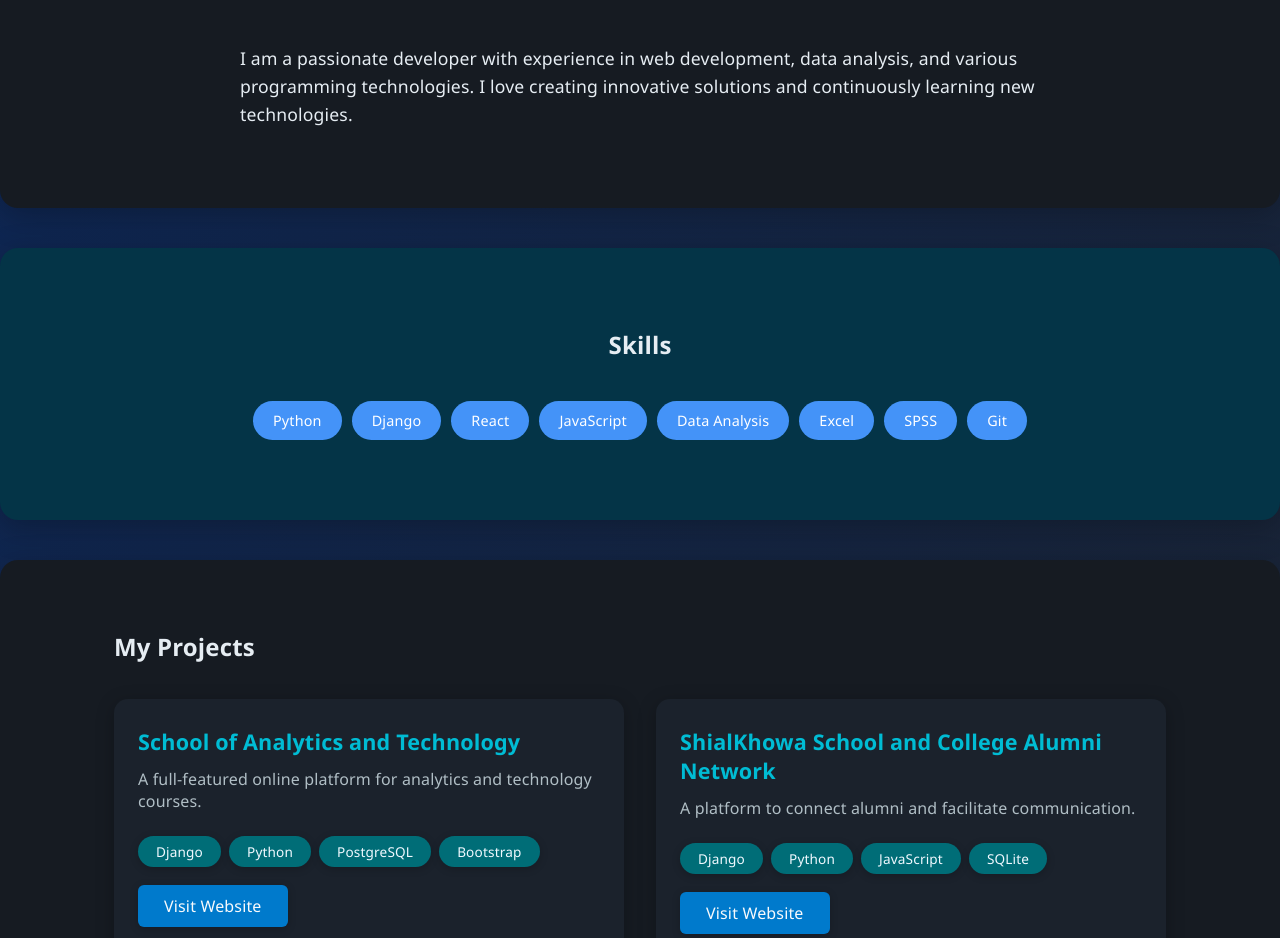
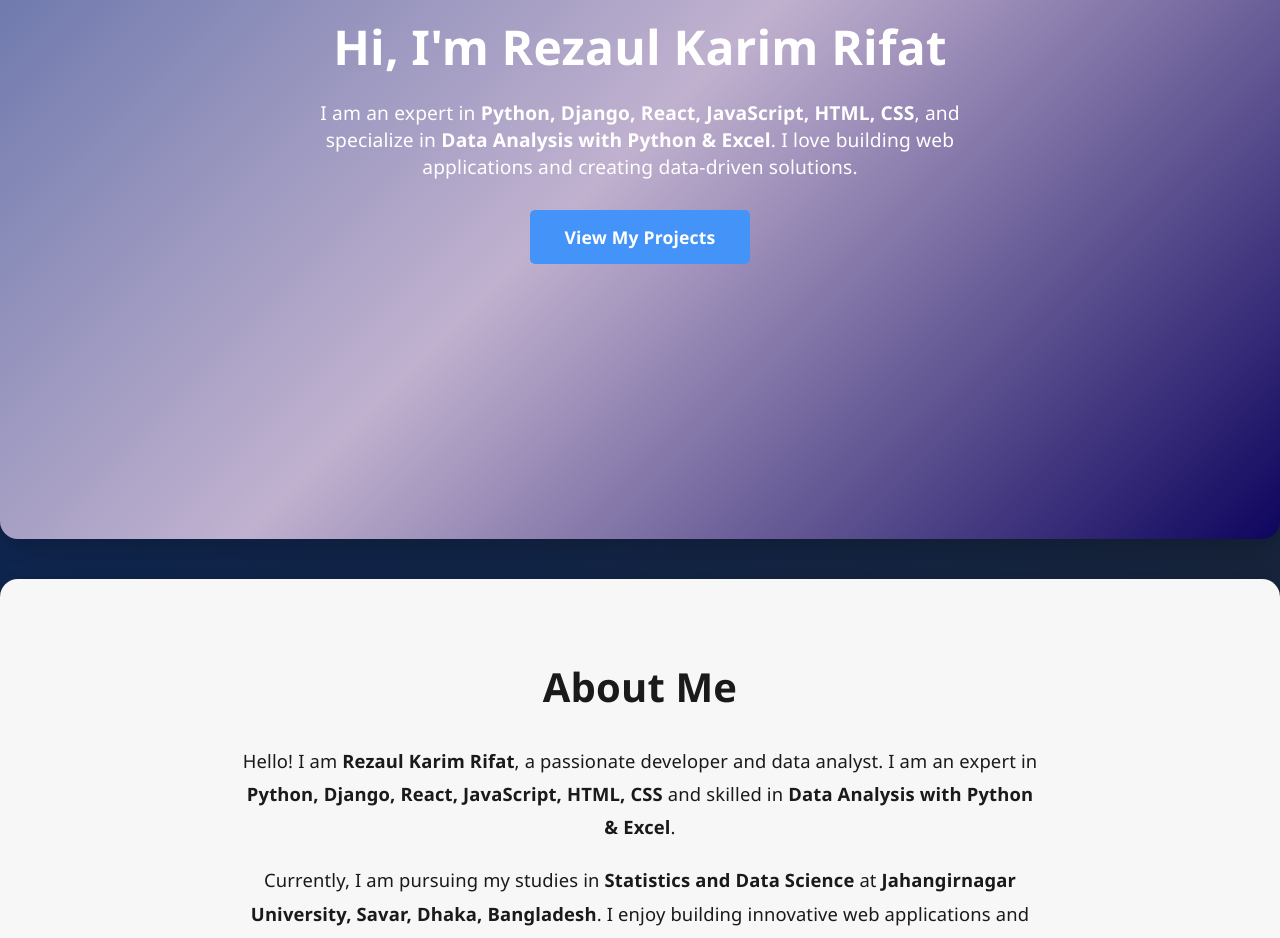
Before and after one commit to rezasdsju/portfolio, a React (Create React App) app: page / in a window 1280 px wide. Shown: the part 341-1279 px from the top of the page. Built offline with nearby package versions, Linux system fonts and the light colour scheme.

Commit message:
hero about

```diff
--- a/src/components/About.jsx
+++ b/src/components/About.jsx
@@ -2,13 +2,25 @@ import React from 'react';
 
 const About = () => {
   return (
-    <section id="about" style={{ padding: '80px 20px' }}>
-      <div style={{ maxWidth: '800px', margin: '0 auto' }}>
-        <h2 style={{ textAlign: 'center', marginBottom: '40px' }}>About Me</h2>
-        <p style={{ lineHeight: '1.6', fontSize: '1.1rem' }}>
-          I am a passionate developer with experience in web development, data analysis,
-          and various programming technologies. I love creating innovative solutions
-          and continuously learning new technologies.
+    <section
+      id="about"
+      style={{
+        padding: '80px 20px',
+        backgroundColor: '#f7f7f7',
+        color: '#1a1a1a'
+      }}
+    >
+      <div style={{ maxWidth: '800px', margin: '0 auto', textAlign: 'center' }}>
+        <h2 style={{ fontSize: '2.5rem', marginBottom: '30px' }}>About Me</h2>
+        <p style={{ lineHeight: '1.8', fontSize: '1.15rem', marginBottom: '20px' }}>
+          Hello! I am <strong>Rezaul Karim Rifat</strong>, a passionate developer and data analyst.
+          I am an expert in <strong>Python, Django, React, JavaScript, HTML, CSS</strong> and skilled
+          in <strong>Data Analysis with Python & Excel</strong>.
+        </p>
+        <p style={{ lineHeight: '1.8', fontSize: '1.15rem' }}>
+          Currently, I am pursuing my studies in <strong>Statistics and Data Science</strong> at
+          <strong> Jahangirnagar University, Savar, Dhaka, Bangladesh</strong>.
+          I enjoy building innovative web applications and analyzing data to provide meaningful insights.
         </p>
       </div>
     </section>
--- a/src/components/Hero.jsx
+++ b/src/components/Hero.jsx
@@ -2,16 +2,45 @@ import React from 'react';
 
 const Hero = () => {
   return (
-    <section id="home" style={{
-      padding: '10px 10px',
-      textAlign: 'center',
-      background: 'linear-gradient(135deg, #5568a3ff 0%, #c0b1cfff 50%, #0e055eff 100%)',
-
-    }}>
-      <h1 style={{ fontSize: '3rem', marginBottom: '0px', color: 'black' }}>Welcome to My Portfolio</h1>
-      <p style={{ fontSize: '1.2rem', maxWidth: '600px', margin: '0 auto', color: 'black' }}>
-        I'm a passionate developer showcasing my projects and skills
+    <section
+      id="home"
+      style={{
+        padding: '100px 20px',
+        textAlign: 'center',
+        background: 'linear-gradient(135deg, #5568a3ff 0%, #c0b1cfff 50%, #0e055eff 100%)',
+        color: 'white',
+        minHeight: '100vh',
+        display: 'flex',
+        flexDirection: 'column',
+        justifyContent: 'center',
+        alignItems: 'center'
+      }}
+    >
+      <h1 style={{ fontSize: '3rem', marginBottom: '20px' }}>
+        Hi, I'm Rezaul Karim Rifat
+      </h1>
+      <p style={{ fontSize: '1.2rem', maxWidth: '700px', margin: '0 auto 30px' }}>
+        I am an expert in <strong>Python, Django, React, JavaScript, HTML, CSS</strong>,
+        and specialize in <strong>Data Analysis with Python & Excel</strong>.
+        I love building web applications and creating data-driven solutions.
       </p>
+      <a
+        href="#projects"
+        style={{
+          padding: '15px 35px',
+          backgroundColor: '#4493F8',
+          color: 'white',
+          borderRadius: '5px',
+          textDecoration: 'none',
+          fontSize: '1.1rem',
+          fontWeight: 'bold',
+          transition: '0.3s',
+        }}
+        onMouseEnter={e => e.target.style.backgroundColor = '#3170d1'}
+        onMouseLeave={e => e.target.style.backgroundColor = '#4493F8'}
+      >
+        View My Projects
+      </a>
     </section>
   );
 };
```
